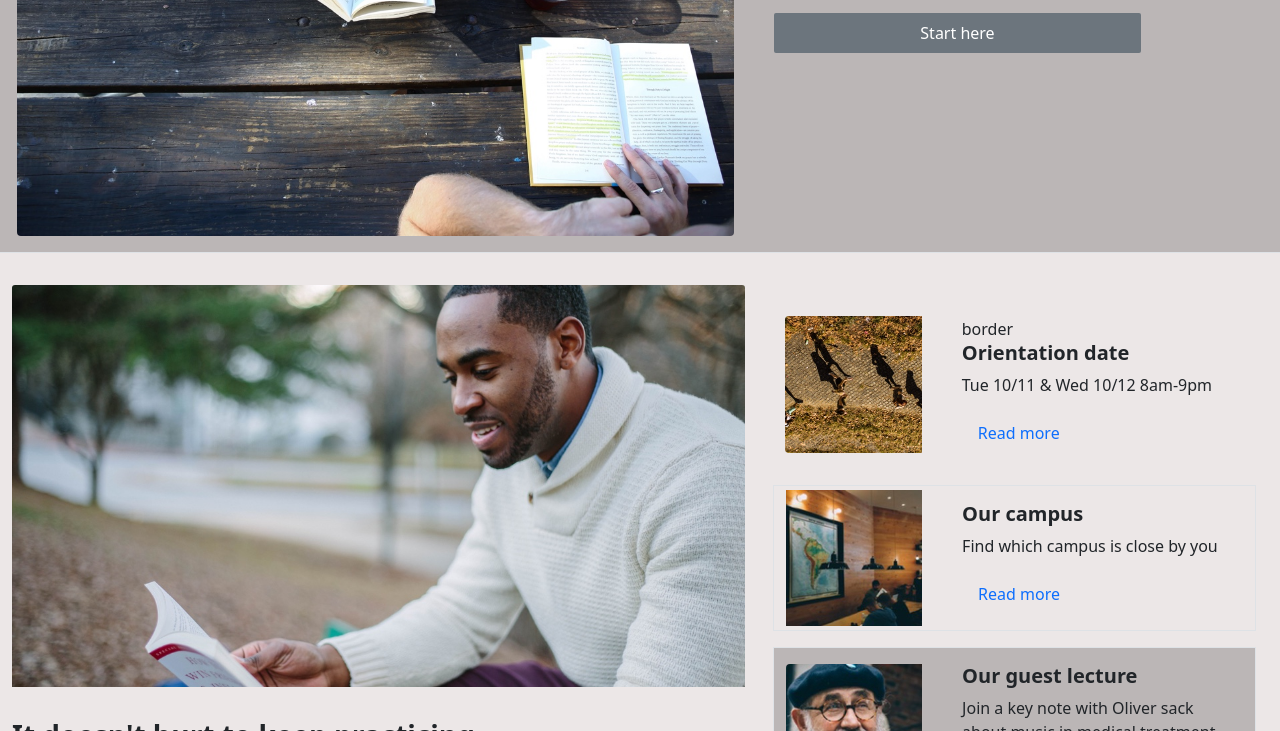
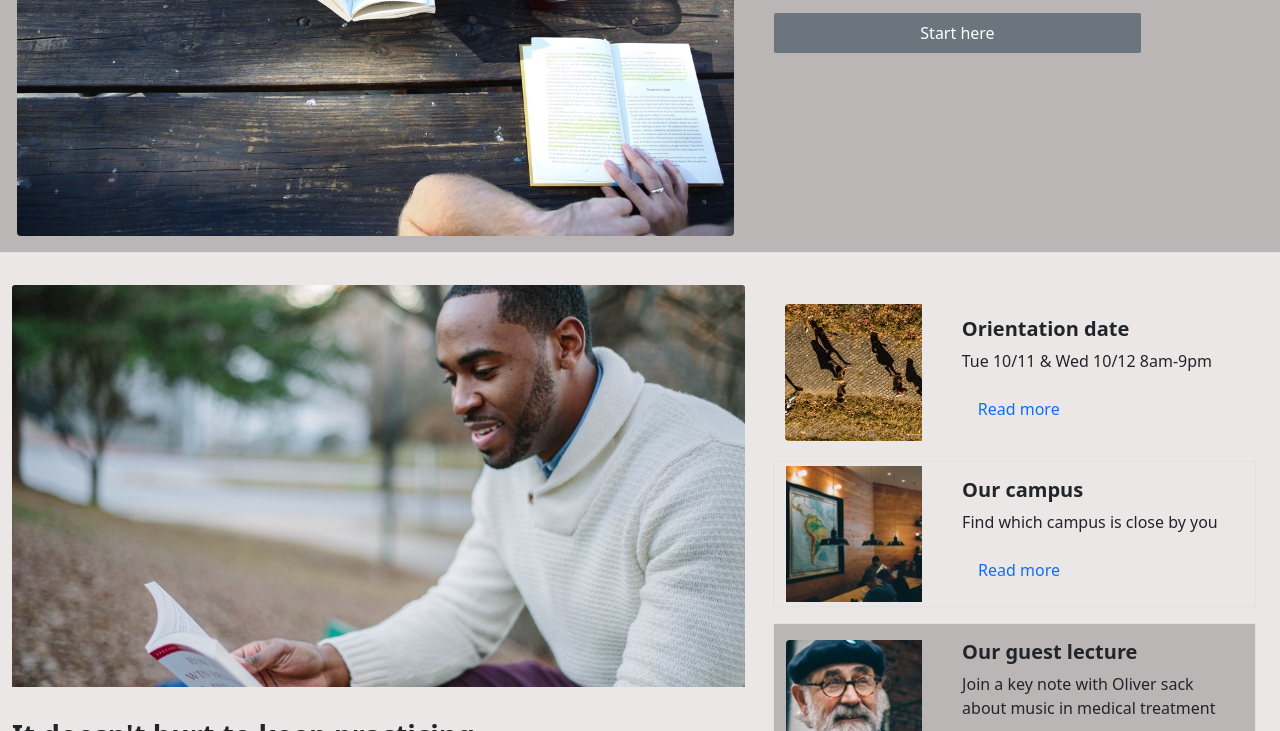
Before and after one commit to damu316/capstone-project, a plain HTML site: page index.html in a window 1280 px wide. Shown: the part 369-1100 px from the top of the page. Drawn offline with nearby package versions, Linux system fonts and the light colour scheme.

Commit message:
cleared layout again

```diff
--- a/index.html
+++ b/index.html
@@ -34,11 +34,8 @@
         <li class="nav-item">
           <a class="nav-link" href="#">Sign in</a>
         </li>
-
       </ul>
-
     </div>
-
   </header>
   <body>
 <!-- banner-->
@@ -74,7 +71,7 @@
           <img src="./capstone_colmar_assets/images/information-orientation.jpg" class="img-fluid rounded-start" >
         </div>
         <div class="col-md-8">
-                <div class="card-body">border
+          <div class="card-body ">
             <h5 class="card-title fw-bold">Orientation date</h5>
             <p class="card-text">Tue 10/11 & Wed 10/12 8am-9pm</p>
             <a class="nav-link"  href="#" >Read more</a>
@@ -110,11 +107,8 @@
 
   <!-- Start learning-->
 
-
-
   <div class="row " style="padding: 32px 72px; background-color: rgb(187, 182, 182);">
     <h2 class=" text-center fw-bold" style="padding-bottom: 32px 0;">Start learning</h2>
-
   </div>
   <div class="row row-cols-1 row-cols-md-3 g-4" style="padding: 0 72px 32px; background-color: rgb(187, 182, 182);">
     <div class="col">
@@ -177,7 +171,6 @@
         </div>
       </div>
     </div>
-
   </div>
   <!-- Thesis exhibit-->
   <div class="row " style="padding: 32px ; background-color: rgb(236, 231, 231);">
```
Lines whose indentation alone changed are shown as unchanged.
